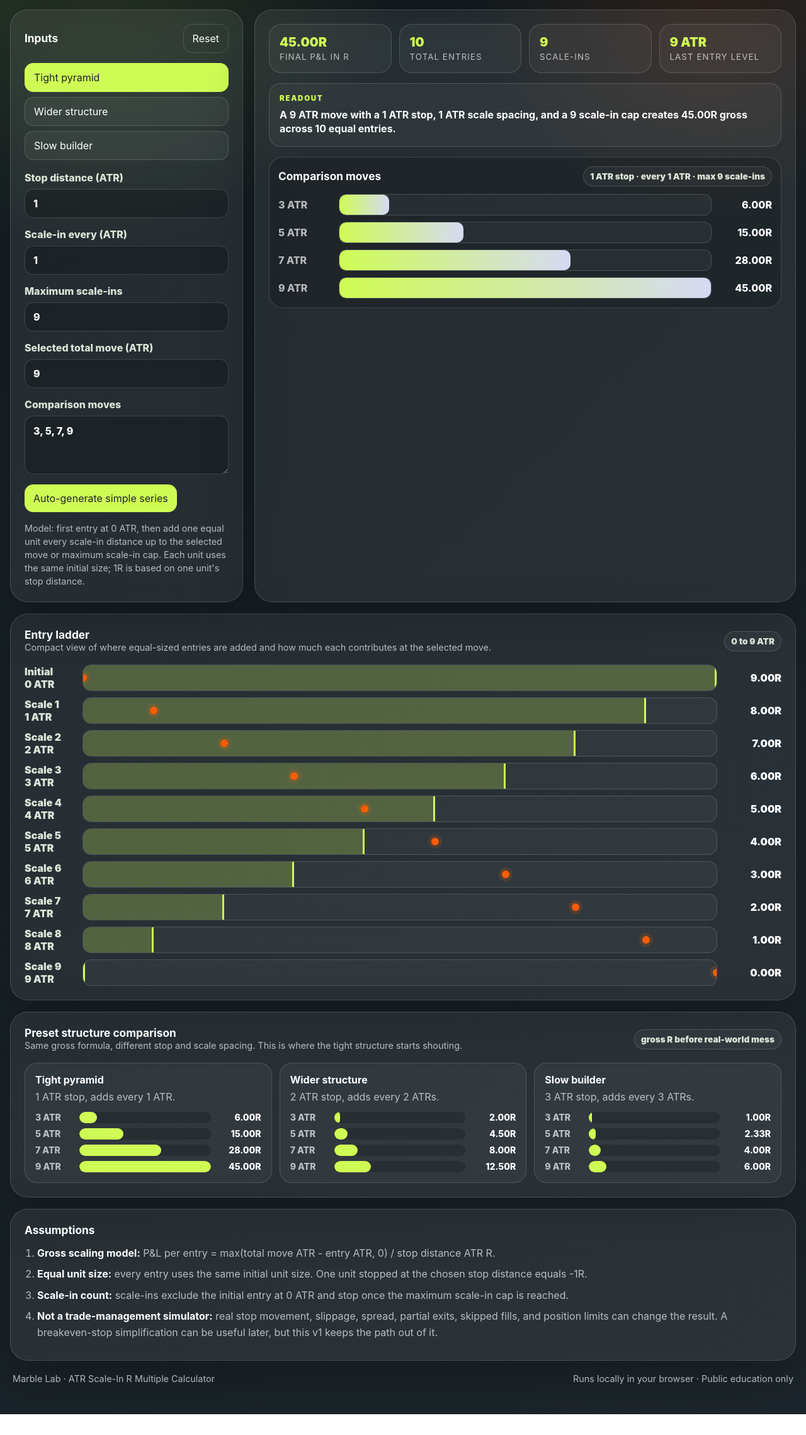
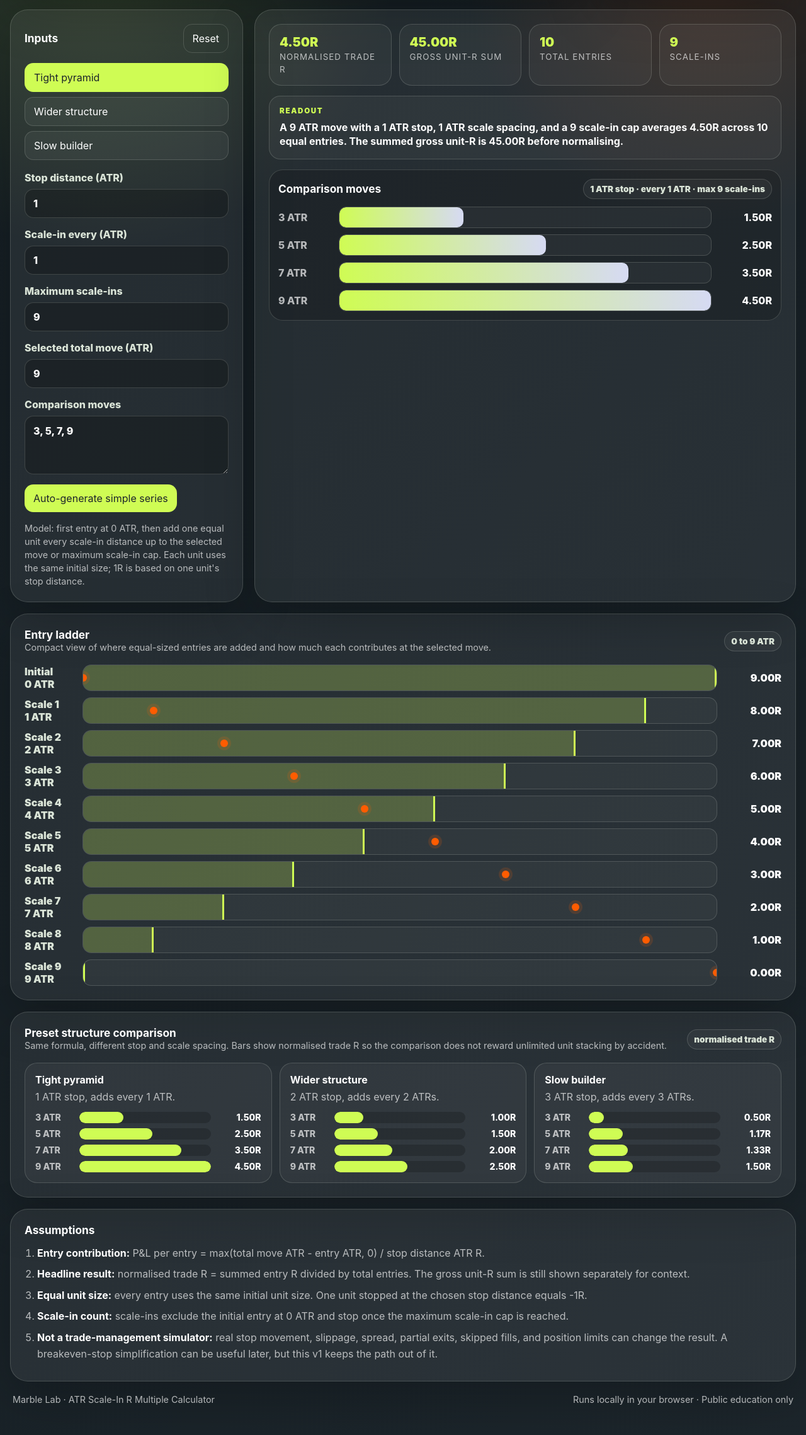
Before and after one commit to sam-e-trading/marblelab, a plain HTML site: page atr-scale-in/index.html in a window 1280 px wide. Shown: the part 344-2622 px from the top of the page at 63% size. Before the commit the page ends 2589 px from the top, so only its background shows below. Drawn offline with Linux system fonts and the light colour scheme.

Commit message:
Normalise ATR scale-in results

```diff
--- a/atr-scale-in/app.js
+++ b/atr-scale-in/app.js
@@ -72,10 +72,12 @@ function calculateStructure(stopDistance, scaleDistance, totalMove, maxScaleIns)
     level,
     pnlR: Math.max(totalMove - level, 0) / stopDistance
   }));
-  const totalR = entries.reduce((sum, entry) => sum + entry.pnlR, 0);
+  const grossUnitR = entries.reduce((sum, entry) => sum + entry.pnlR, 0);
+  const normalisedR = entries.length ? grossUnitR / entries.length : 0;
   return {
     entries,
-    totalR,
+    grossUnitR,
+    normalisedR,
     entryCount: entries.length,
     scaleIns: Math.max(0, entries.length - 1),
     lastEntry: entries.length ? entries[entries.length - 1].level : 0
@@ -119,13 +121,13 @@ function autoSeries() {
 }
 
 function renderStats(inputs, result) {
-  el('selected-total-r').textContent = formatR(result.totalR);
+  el('selected-total-r').textContent = formatR(result.normalisedR);
   el('selected-context').textContent = `${result.entryCount} entries · ${result.scaleIns} scale-ins`;
-  el('stat-total-r').textContent = formatR(result.totalR);
+  el('stat-total-r').textContent = formatR(result.normalisedR);
+  el('stat-gross-r').textContent = formatR(result.grossUnitR);
   el('stat-entries').textContent = result.entryCount;
   el('stat-scale-ins').textContent = result.scaleIns;
-  el('stat-last-entry').textContent = formatAtr(result.lastEntry);
-  el('readout').textContent = `A ${formatAtr(inputs.totalMove)} move with a ${formatAtr(inputs.stopDistance)} stop, ${formatAtr(inputs.scaleDistance)} scale spacing, and a ${inputs.maxScaleIns} scale-in cap creates ${formatR(result.totalR)} gross across ${result.entryCount} equal entries.`;
+  el('readout').textContent = `A ${formatAtr(inputs.totalMove)} move with a ${formatAtr(inputs.stopDistance)} stop, ${formatAtr(inputs.scaleDistance)} scale spacing, and a ${inputs.maxScaleIns} scale-in cap averages ${formatR(result.normalisedR)} across ${result.entryCount} equal entries. The summed gross unit-R is ${formatR(result.grossUnitR)} before normalising.`;
   el('comparison-note').textContent = `${formatAtr(inputs.stopDistance)} stop · every ${formatAtr(inputs.scaleDistance)} · max ${inputs.maxScaleIns} scale-ins`;
   el('ladder-note').textContent = `0 to ${formatAtr(inputs.totalMove)}`;
 }
@@ -135,14 +137,14 @@ function renderMoveBars(inputs) {
     move,
     result: calculateStructure(inputs.stopDistance, inputs.scaleDistance, move, inputs.maxScaleIns)
   }));
-  const maxR = Math.max(...results.map(item => item.result.totalR), 1);
+  const maxR = Math.max(...results.map(item => item.result.normalisedR), 1);
   el('move-bars').innerHTML = results.map(item => {
-    const width = (item.result.totalR / maxR) * 100;
+    const width = (item.result.normalisedR / maxR) * 100;
     return `
       <div class="bar-row">
         <span>${formatAtr(item.move)}</span>
         <div class="bar-track"><div class="bar-fill" style="width: ${width}%"></div></div>
-        <span class="bar-value">${formatR(item.result.totalR)}</span>
+        <span class="bar-value">${formatR(item.result.normalisedR)}</span>
       </div>
     `;
   }).join('');
@@ -171,18 +173,18 @@ function renderLadder(inputs, result) {
 function renderPresetComparison(inputs) {
   const moves = inputs.comparisonMoves;
   const allResults = Object.values(presets).flatMap(preset =>
-    moves.map(move => calculateStructure(preset.stopDistance, preset.scaleDistance, move, preset.maxScaleIns).totalR)
+    moves.map(move => calculateStructure(preset.stopDistance, preset.scaleDistance, move, preset.maxScaleIns).normalisedR)
   );
   const maxR = Math.max(...allResults, 1);
   el('preset-comparison').innerHTML = Object.values(presets).map(preset => {
     const rows = moves.map(move => {
       const result = calculateStructure(preset.stopDistance, preset.scaleDistance, move, preset.maxScaleIns);
-      const width = (result.totalR / maxR) * 100;
+      const width = (result.normalisedR / maxR) * 100;
       return `
         <div class="mini-row">
           <span>${formatAtr(move)}</span>
           <div class="mini-track"><div class="mini-fill" style="width: ${width}%"></div></div>
-          <span class="mini-value">${formatR(result.totalR)}</span>
+          <span class="mini-value">${formatR(result.normalisedR)}</span>
         </div>
       `;
     }).join('');
--- a/atr-scale-in/index.html
+++ b/atr-scale-in/index.html
@@ -25,7 +25,7 @@
       </div>
       <div class="score-card">
         <span>Selected move result</span>
-        <strong id="selected-total-r">45.00R</strong>
+        <strong id="selected-total-r">4.50R</strong>
         <small id="selected-context">10 entries · 9 scale-ins</small>
       </div>
     </section>
@@ -69,16 +69,16 @@
 
       <section class="panel dashboard">
         <div class="stats">
-          <article><span id="stat-total-r">45.00R</span><small>final P&L in R</small></article>
+          <article><span id="stat-total-r">4.50R</span><small>normalised trade R</small></article>
+          <article><span id="stat-gross-r">45.00R</span><small>gross unit-R sum</small></article>
           <article><span id="stat-entries">10</span><small>total entries</small></article>
           <article><span id="stat-scale-ins">9</span><small>scale-ins</small></article>
-          <article><span id="stat-last-entry">9 ATR</span><small>last entry level</small></article>
         </div>
 
         <div class="result-strip">
           <div>
             <p class="eyebrow">Readout</p>
-            <strong id="readout">A 9 ATR move with a 1 ATR stop, 1 ATR scale spacing, and a 9 scale-in cap creates 45.00R gross across 10 equal entries.</strong>
+            <strong id="readout">A 9 ATR move with a 1 ATR stop, 1 ATR scale spacing, and a 9 scale-in cap averages 4.50R across 10 equal entries. The summed gross unit-R is 45.00R before normalising.</strong>
           </div>
         </div>
 
@@ -107,9 +107,9 @@
       <div class="panel-head">
         <div>
           <h2>Preset structure comparison</h2>
-          <p class="subtle">Same gross formula, different stop and scale spacing. This is where the tight structure starts shouting.</p>
+          <p class="subtle">Same formula, different stop and scale spacing. Bars show normalised trade R so the comparison does not reward unlimited unit stacking by accident.</p>
         </div>
-        <span class="pill">gross R before real-world mess</span>
+        <span class="pill">normalised trade R</span>
       </div>
       <div id="preset-comparison" class="preset-comparison"></div>
     </section>
@@ -117,7 +117,8 @@
     <section class="panel explainer">
       <h2>Assumptions</h2>
       <ol>
-        <li><strong>Gross scaling model:</strong> P&L per entry = max(total move ATR - entry ATR, 0) / stop distance ATR R.</li>
+        <li><strong>Entry contribution:</strong> P&L per entry = max(total move ATR - entry ATR, 0) / stop distance ATR R.</li>
+        <li><strong>Headline result:</strong> normalised trade R = summed entry R divided by total entries. The gross unit-R sum is still shown separately for context.</li>
         <li><strong>Equal unit size:</strong> every entry uses the same initial unit size. One unit stopped at the chosen stop distance equals -1R.</li>
         <li><strong>Scale-in count:</strong> scale-ins exclude the initial entry at 0 ATR and stop once the maximum scale-in cap is reached.</li>
         <li><strong>Not a trade-management simulator:</strong> real stop movement, slippage, spread, partial exits, skipped fills, and position limits can change the result. A breakeven-stop simplification can be useful later, but this v1 keeps the path out of it.</li>
```
Also changed, not shown: PROJECT-STATE.md (+4 -2 lines), docs/atr-scale-in-tool-brief.md (+3 -2 lines).
